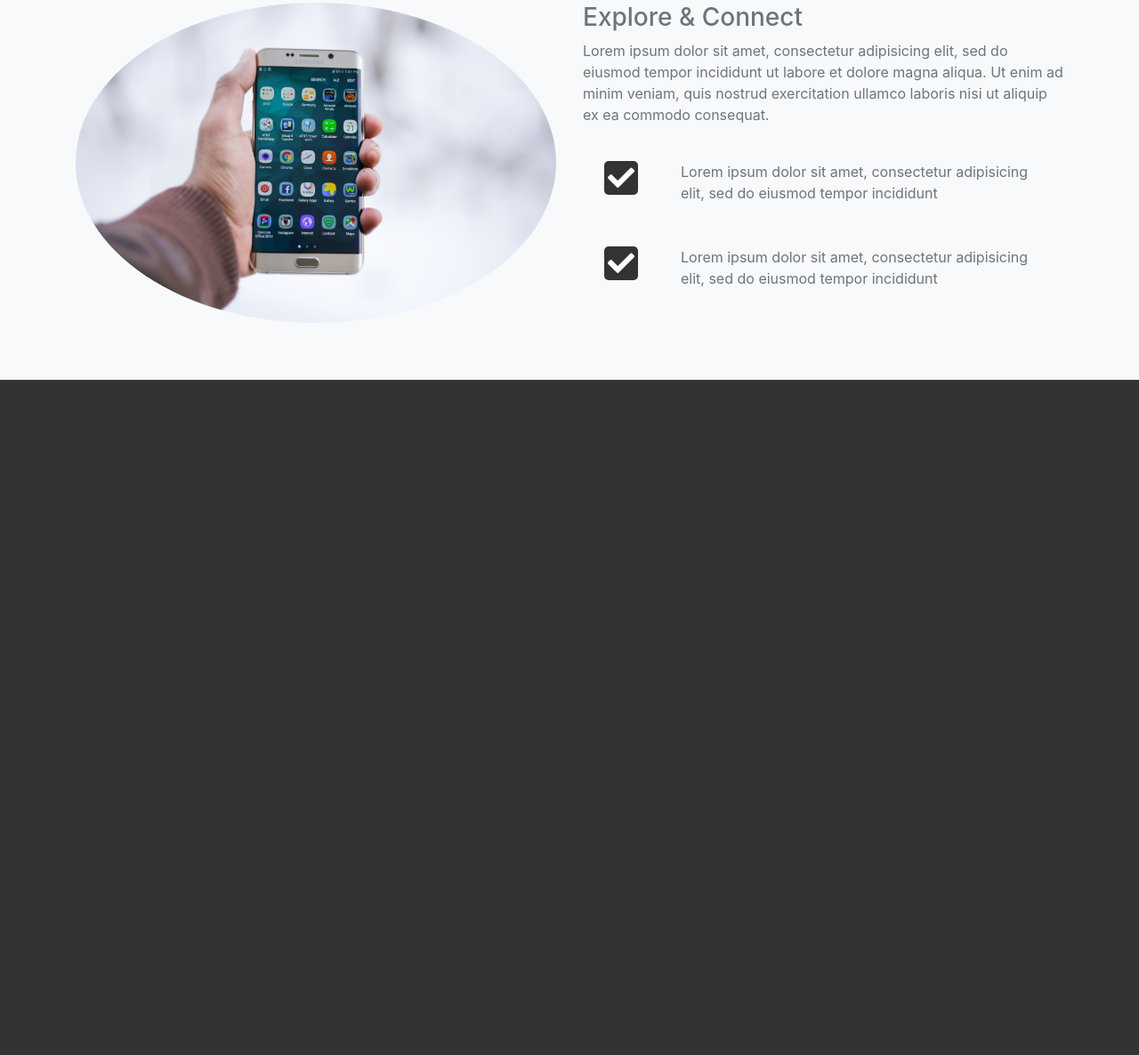
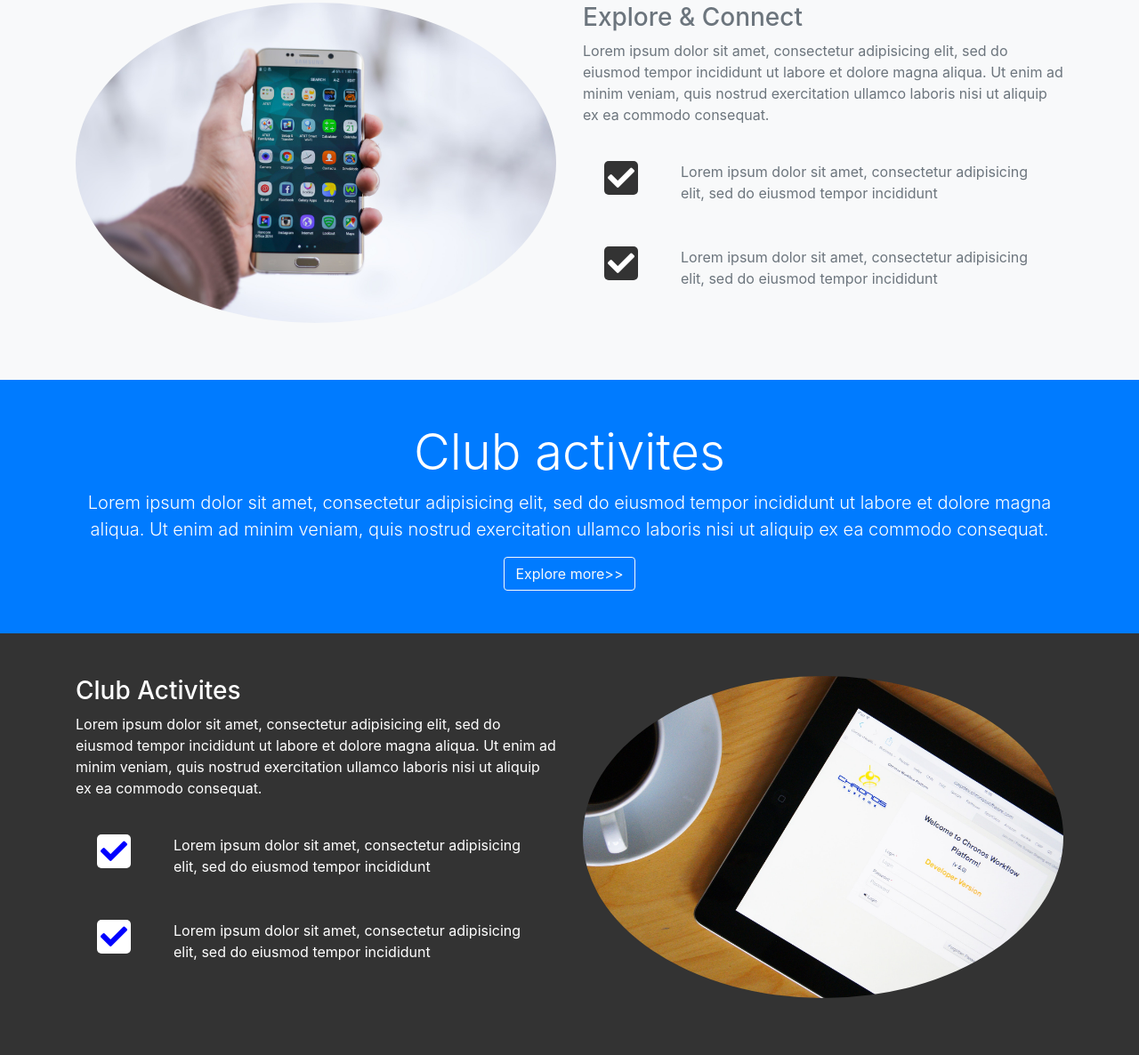
Before and after one commit to Venomous-Abid/iub-clubs, a plain HTML site: page index.html in a window 1280 px wide. Shown: the part 1030-2216 px from the top of the page at 89% size. Before the commit the page ends 1457 px from the top, so only its background shows below. Drawn offline with nearby package versions, Linux system fonts and the light colour scheme.

Commit message:
Added activities area & Styled it

```diff
--- a/css/style.css
+++ b/css/style.css
@@ -48,5 +48,12 @@ body{
 		padding: 4px;
 		border-radius: 5px;
 		font-size: 30px;
+}
 
+#activites-section .fas{
+		color: blue;
+		background:#fff ;
+		padding: 4px;
+		border-radius: 5px;
+		font-size: 30px;
 }
--- a/index.html
+++ b/index.html
@@ -24,10 +24,10 @@
       <div class="collapse navbar-collapse" id="navbarCollapse">
         <ul class="navbar-nav ml-auto">
           <li class="nav-item">
-            <a href="#home" class="nav-link">Home</a>
+            <a href="#home-section-area" class="nav-link">Home</a>
           </li>
           <li class="nav-item">
-            <a href="#explore" class="nav-link">Explore Clubs</a>
+            <a href="#explore-head-section" class="nav-link">Explore Clubs</a>
           </li>
           <li class="nav-item">
             <a href="#activities" class="nav-link">Activites</a>
@@ -40,6 +40,7 @@
     </div>
   </nav>
   <!-- hero area -->
+  <section id="home-section-area">
   <header class="home-section">
     <div class="dark-overlay">
       <div class="home-inner container">
@@ -103,6 +104,7 @@
       </div>
     </div>
   </header>
+  </section>
  <!-- explore head area -->
     <section id="explore-head-section">
       <div class="container">
@@ -160,6 +162,64 @@
      </div>
    </div>
  </section>
+
+<!-- activities area -->
+   <section id="activities-head-section" class="bg-primary">
+      <div class="container">
+        <div class="row">
+          <div class="col text-center">
+            <div class="py-5">
+              <h1 class="display-4">
+                Club activites
+              </h1>
+              <p class="lead"> Lorem ipsum dolor sit amet, consectetur adipisicing elit, sed do eiusmod
+              tempor incididunt ut labore et dolore magna aliqua. Ut enim ad minim veniam,
+              quis nostrud exercitation ullamco laboris nisi ut aliquip ex ea commodo
+              consequat.</p>
+              <a href="#" class="btn btn-outline-light">Explore more>></a>
+            </div>
+          </div>
+        </div>
+      </div>
+    </section>
+
+ <!-- activities area -->
+ <section id="activites-section" class="py-5">
+   <div class="container">
+     <div class="row">
+       <div class="col-md-6">
+         <h3>
+           Club Activites
+         </h3>
+         <p>Lorem ipsum dolor sit amet, consectetur adipisicing elit, sed do eiusmod
+         tempor incididunt ut labore et dolore magna aliqua. Ut enim ad minim veniam,
+         quis nostrud exercitation ullamco laboris nisi ut aliquip ex ea commodo
+         consequat.</p>
+         <div class="d-flex flex-row">
+              <div class="p-4 align-self-start">
+                <i class="fas fa-check fa-2x"></i>
+              </div>
+               <div class="p-4 align-self-end">
+                Lorem ipsum dolor sit amet, consectetur adipisicing elit, sed do eiusmod
+                tempor incididunt
+              </div>
+            </div>
+          <div class="d-flex flex-row">
+              <div class="p-4 align-self-start">
+                <i class="fas fa-check fa-2x"></i>
+              </div>
+               <div class="p-4 align-self-end">
+                Lorem ipsum dolor sit amet, consectetur adipisicing elit, sed do eiusmod
+                tempor incididunt
+              </div>
+            </div>
+       </div>
+        <div class="col-md-6">
+             <img class="img-fluid mb-3 rounded-circle" src="img/create-section1.jpg" alt="">
+          </div>
+     </div>
+   </div>
+ </section>
   <script src="http://code.jquery.com/jquery-3.3.1.min.js" integrity="sha256-FgpCb/KJQlLNfOu91ta32o/NMZxltwRo8QtmkMRdAu8="
     crossorigin="anonymous"></script>
   <script src="https://cdnjs.cloudflare.com/ajax/libs/popper.js/1.14.3/umd/popper.min.js" integrity="sha384-ZMP7rVo3mIykV+2+9J3UJ46jBk0WLaUAdn689aCwoqbBJiSnjAK/l8WvCWPIPm49"
```
